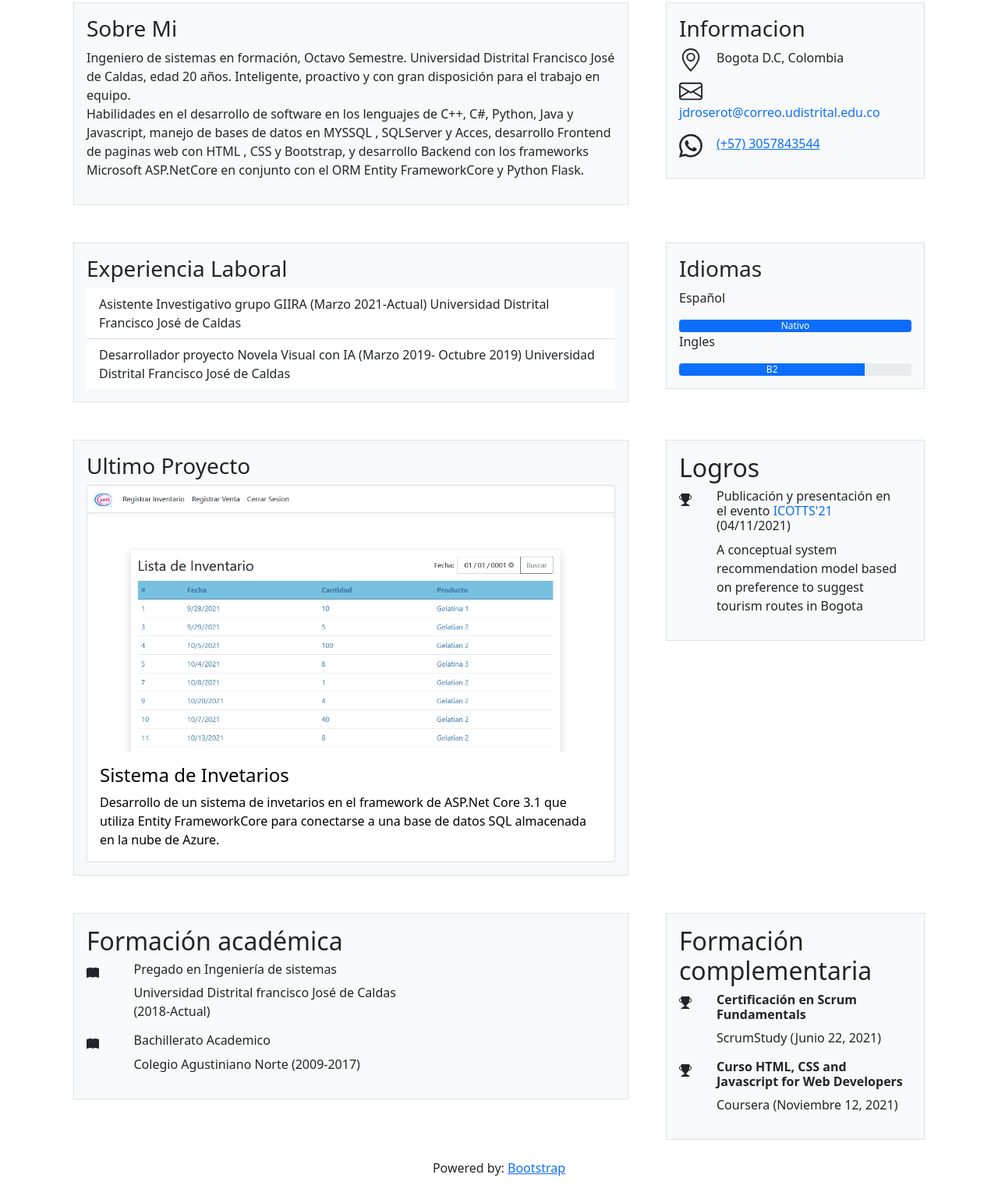
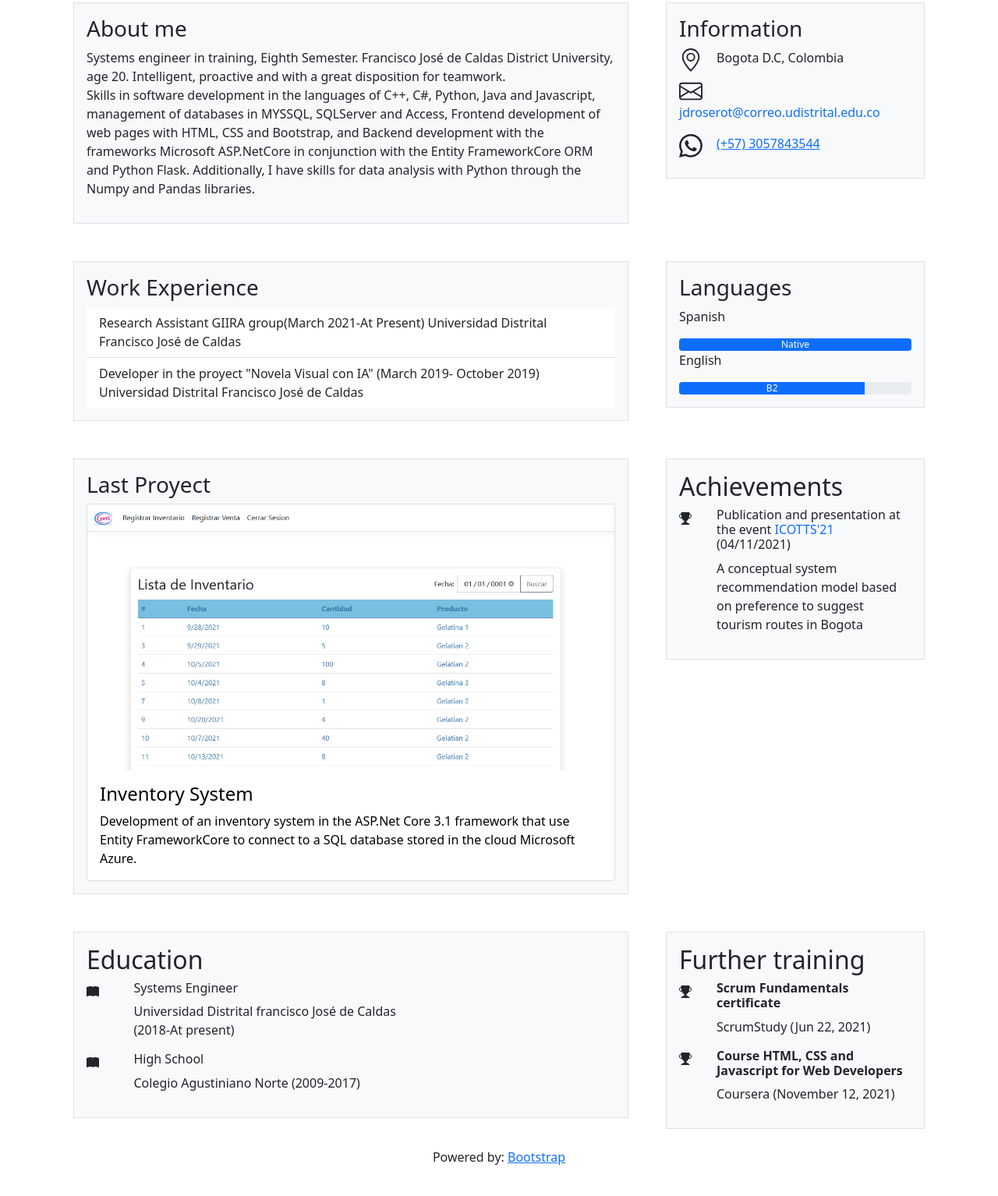
Before and after one commit to JuanDRosero/HV, a plain HTML site: page index.html in a window 1280 px wide. Shown: the part 257-1791 px from the top of the page at 78% size. Drawn offline with nearby package versions, Linux system fonts and the light colour scheme.

Commit message:
English version

```diff
--- a/index.html
+++ b/index.html
@@ -6,7 +6,7 @@
     <meta name="viewport" content="width=device-width, initial-scale=1">
     <meta name="description" content="Hoja de Vida responsive">
     <meta name="author" content="Juan David Rosero Torres">
-    <title>Hoja de Vida</title>
+    <title>Curriculum Vitae</title>
 
     <!-- Bootstrap CSS -->
     <link href="https://cdn.jsdelivr.net/npm/bootstrap@5.1.1/dist/css/bootstrap.min.css" rel="stylesheet" integrity="sha384-F3w7mX95PdgyTmZZMECAngseQB83DfGTowi0iMjiWaeVhAn4FJkqJByhZMI3AhiU" crossorigin="anonymous">
@@ -58,18 +58,19 @@
     <div class="row gx-5 gy-5 ">
         <div class="col-md-8">
           <div class="p-3 border bg-light" id="sect">
-            <h3>Sobre Mi</h3>
-            <p>Ingeniero de sistemas en formación, Octavo Semestre. Universidad Distrital Francisco José de Caldas, edad 20 años.
-              Inteligente, proactivo y con gran disposición para el trabajo en equipo.
+            <h3>About me</h3>
+            <p>Systems engineer in training, Eighth Semester. Francisco José de Caldas District University, age 20. Intelligent,
+               proactive and with a great disposition for teamwork.
             </br>
-            Habilidades en el desarrollo de software en los lenguajes de C++, C#, Python, Java y Javascript, manejo de bases de datos en
-            MYSSQL , SQLServer y Acces, desarrollo Frontend de paginas web con HTML , CSS y Bootstrap, y  desarrollo Backend con los frameworks Microsoft ASP.NetCore en conjunto con el ORM Entity FrameworkCore y Python Flask.
+            Skills in software development in the languages of C++, C#, Python, Java and Javascript, management of databases in MYSSQL,
+             SQLServer and Access, Frontend development of web pages with HTML, CSS and Bootstrap, and Backend development with the frameworks
+              Microsoft ASP.NetCore in conjunction with the Entity FrameworkCore ORM and Python Flask. Additionally, I have skills for data analysis with Python through the Numpy and Pandas libraries.
             </P>
           </div>
         </div>
         <div class="col-md-4">
           <div class="p-3 border bg-light" id="sect">
-            <h3>Informacion</h3>
+            <h3>Information</h3>
             <div class="row gx-5">
               <div class="col-1">
                 <svg xmlns="http://www.w3.org/2000/svg" width="30" height="30" fill="currentColor" class="bi bi-geo-alt" viewBox="0 0 16 16">
@@ -107,21 +108,21 @@
       </div>
       <div class="col-md-8">
         <div class="p-3 border bg-light" id="sect">
-          <h3>Experiencia Laboral</h3>
+          <h3>Work Experience</h3>
           <ul class="list-group list-group-flush">
-            <li class="list-group-item">Asistente Investigativo grupo GIIRA (Marzo 2021-Actual) Universidad Distrital Francisco José de Caldas</li>
-            <li class="list-group-item">Desarrollador proyecto Novela Visual con IA (Marzo 2019- Octubre 2019) Universidad Distrital Francisco José de Caldas</li>
+            <li class="list-group-item">Research Assistant GIIRA group(March 2021-At Present) Universidad Distrital Francisco José de Caldas</li>
+            <li class="list-group-item">Developer in the proyect "Novela Visual con IA" (March 2019- October 2019) Universidad Distrital Francisco José de Caldas</li>
           </ul>
         </div>
       </div>
       <div class="col-md-4">
         <div class="p-3 border bg-light" id="sect">
-          <h3>Idiomas</h3>
-          <p>Español</p>
+          <h3>Languages</h3>
+          <p>Spanish</p>
           <div class="progress">
-            <div class="progress-bar" role="progressbar" style="width: 100%" aria-valuenow="100" aria-valuemin="0" aria-valuemax="100">Nativo</div>
+            <div class="progress-bar" role="progressbar" style="width: 100%" aria-valuenow="100" aria-valuemin="0" aria-valuemax="100">Native</div>
           </div>
-          <p>Ingles</p>
+          <p>English</p>
           <div class="progress">
             <div class="progress-bar" role="progressbar" style="width: 80%" aria-valuenow="80" aria-valuemin="0" aria-valuemax="100">B2</div>
           </div>
@@ -129,14 +130,14 @@
       </div>
       <div class="col-md-8">
         <div class="p-3 border bg-light" id="sect">
-          <h3>Ultimo Proyecto</h3>
+          <h3>Last Proyect</h3>
           <a href="https://yovyinventarioapp.azurewebsites.net/" class="text-black text-decoration-none" target="_blank">
             <div class="card">
               <img src="YovyImg.png" class="card-img-top" alt="Imagen de YovyImg">
               <div class="card-body">
-                <h4 class="card-title">Sistema de Invetarios</h4>
-                <p class="card-text">Desarrollo de un sistema de invetarios en el framework de ASP.Net Core 3.1 que utiliza Entity FrameworkCore para conectarse
-                  a una base de datos SQL almacenada en la nube de Azure.
+                <h4 class="card-title">Inventory System</h4>
+                <p class="card-text">Development of an inventory system in the ASP.Net Core 3.1 framework that use
+                  Entity FrameworkCore to connect to a SQL database stored in the cloud Microsoft Azure.
                 </p>
               </div>
           </a>
@@ -145,7 +146,7 @@
       </div>
       <div class="col-md-4">
         <div class="p-3 border bg-light" id="sect">
-          <h2>Logros</h2>
+          <h2>Achievements</h2>
           <div class="row gx-5">
             <div class="col-1">
               <svg xmlns="http://www.w3.org/2000/svg" width="16" height="16" fill="currentColor" class="bi bi-trophy-fill" viewBox="0 0 16 16">
@@ -153,7 +154,7 @@
               </svg>
             </div>
             <div class="col-10">
-              <h6>Publicación y presentación  en el evento <a class="text-decoration-none" href="https://www.icotts.org/" target="_blank"> ICOTTS'21</a> (04/11/2021)</h6>
+              <h6>Publication and presentation at the event <a class="text-decoration-none" href="https://www.icotts.org/" target="_blank"> ICOTTS'21</a> (04/11/2021)</h6>
               <p>A conceptual system recommendation model based on preference to suggest tourism routes in Bogota</p>
             </div>
           </div>
@@ -161,7 +162,7 @@
       </div>
       <div class="col-md-8">
         <div class="p-3 border bg-light" id="sect">
-          <h2>Formación académica</h2>
+          <h2>Education</h2>
           <div class="row gx-5">
             <div class="col-1">
               <svg xmlns="http://www.w3.org/2000/svg" width="16" height="16" fill="currentColor" class="bi bi-book-fill" viewBox="0 0 16 16">
@@ -169,8 +170,8 @@
               </svg>
             </div>
             <div class="col-7">
-              <h6>Pregado en Ingeniería de sistemas</h6>
-              <p>Universidad Distrital francisco José de Caldas (2018-Actual)</p>
+              <h6>Systems Engineer</h6>
+              <p>Universidad Distrital francisco José de Caldas (2018-At present)</p>
             </div>
           </div>
           <div class="row gx-5">
@@ -180,7 +181,7 @@
               </svg>
             </div>
             <div class="col-7">
-              <h6>Bachillerato Academico</h6>
+              <h6>High School</h6>
               <p>Colegio Agustiniano Norte (2009-2017)</p>
             </div>
           </div>
@@ -188,7 +189,7 @@
       </div>
       <div class="col-md-4">
         <div class="p-3 border bg-light" id="sect">
-          <h2>Formación complementaria</h2>
+          <h2>Further training</h2>
           <div class="row gx-5">
             <div class="col-1">
               <svg xmlns="http://www.w3.org/2000/svg" width="16" height="16" fill="currentColor" class="bi bi-trophy-fill" viewBox="0 0 16 16">
@@ -196,8 +197,8 @@
               </svg>
             </div>
             <div class="col-10">
-              <h6 class="fw-bold">Certificación en Scrum Fundamentals</h6>
-              <p>ScrumStudy (Junio 22, 2021)</p>
+              <h6 class="fw-bold">Scrum Fundamentals certificate</h6>
+              <p>ScrumStudy (Jun 22, 2021)</p>
             </div>
           </div>
           <div class="row gx-5">
@@ -207,8 +208,8 @@
               </svg>
             </div>
             <div class="col-10">
-              <h6 class="fw-bold">Curso HTML, CSS and Javascript for Web Developers</h6>
-              <p>Coursera (Noviembre 12, 2021)</p>
+              <h6 class="fw-bold">Course HTML, CSS and Javascript for Web Developers</h6>
+              <p>Coursera (November 12, 2021)</p>
             </div>
           </div>
         </div>
```
